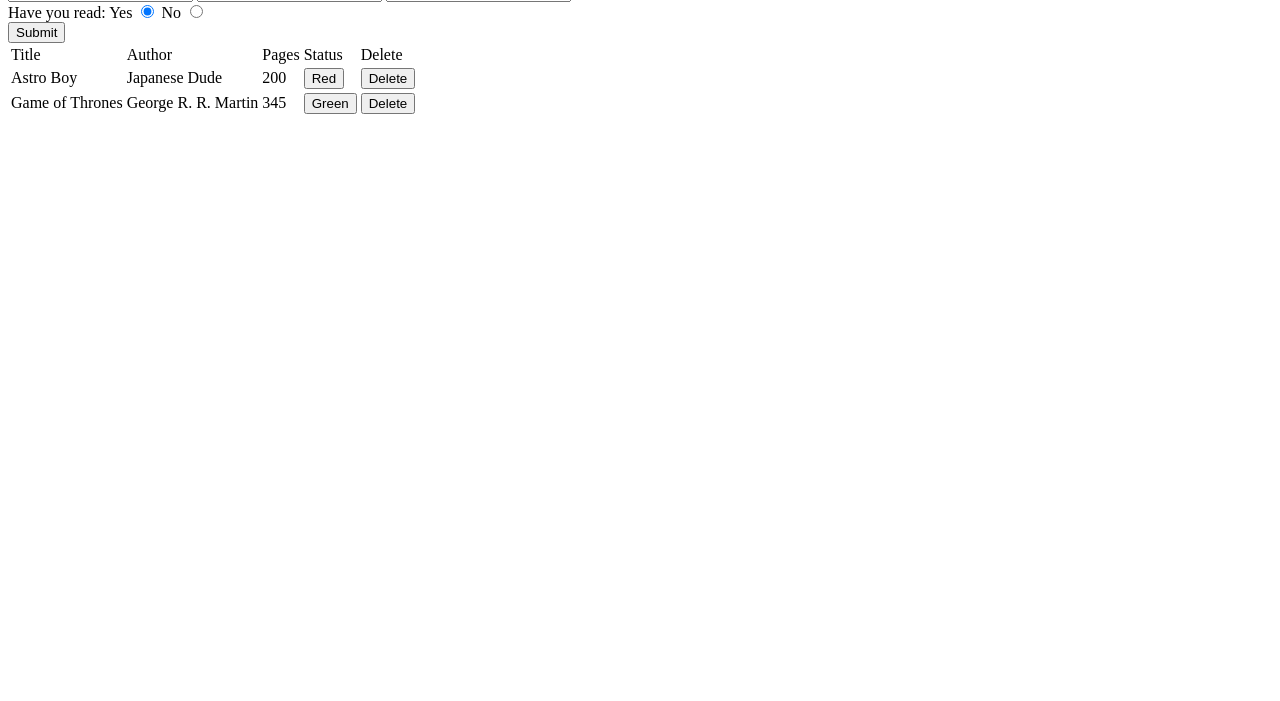
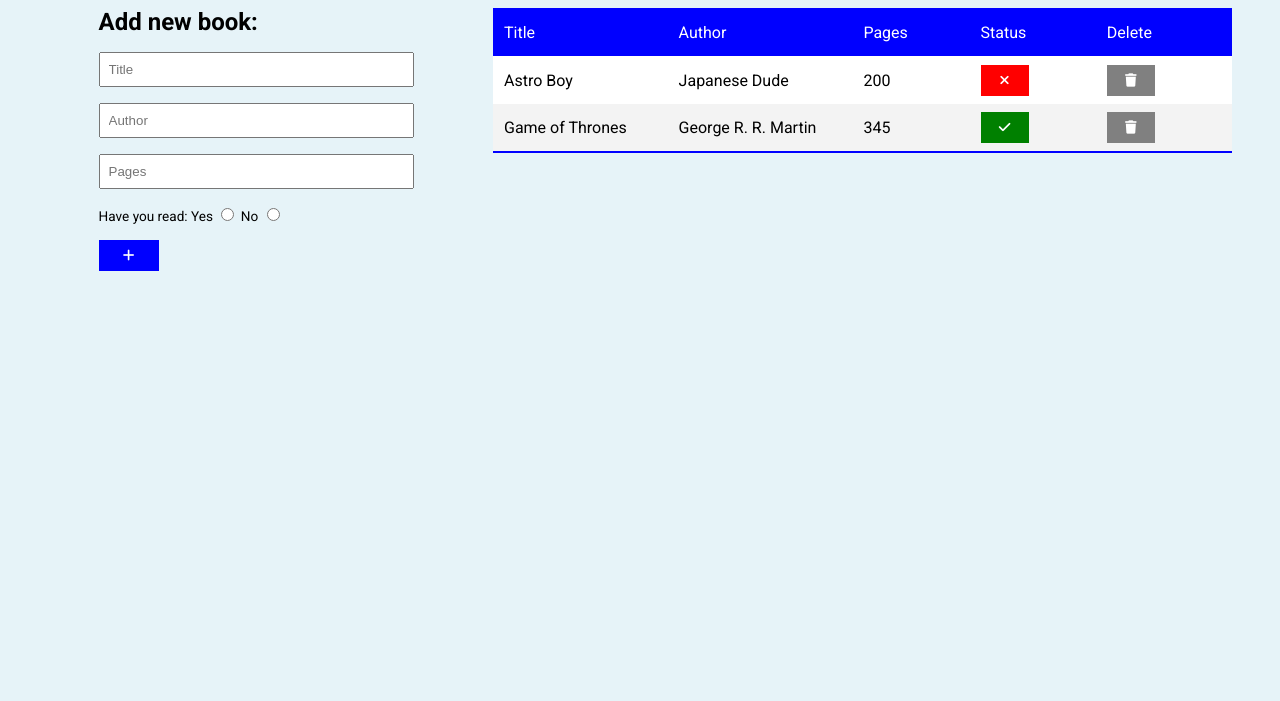
Before and after one commit to nielsero/library, a plain HTML site: page index.html in a window 1280 px wide. Shown: the part 99-800 px from the top of the page. Drawn offline with Linux system fonts and the light colour scheme.

Commit message:
Added css, icons and finished the layout. Fixed some form interactions with the table aswell

```diff
--- a/index.html
+++ b/index.html
@@ -5,35 +5,46 @@
     <meta http-equiv="X-UA-Compatible" content="IE=edge">
     <meta name="viewport" content="width=device-width, initial-scale=1.0">
     <title>Library</title>
+
+    <link rel="preconnect" href="https://fonts.googleapis.com">
+    <link rel="preconnect" href="https://fonts.gstatic.com" crossorigin>
+    <link href="https://fonts.googleapis.com/css2?family=Roboto:wght@300;400;700&display=swap" rel="stylesheet">
+
+    <link rel='stylesheet' href='./styles/main.css'>
+    <script src="https://kit.fontawesome.com/4939411770.js" crossorigin="anonymous"></script>
     <script src='./scripts/main.js' defer></script>
 </head>
 <body>
     <div class='container'>
         <header>
             <h1>Library</h1>
+            <i class='fas fa-book-open'></i>
         </header>
         <main>
             <div class= 'form-container'>
                 <form class='book-form'>
+                    <h2 class='form-title'>Add new book:</h2>
                     <label>
-                        <input name='title' type='text' placeholder='Title' required>
+                        <input class='input-field' name='title' type='text' placeholder='Title' required>
                     </label>
                     <label>
-                        <input name='author' type='text' placeholder='Author' required>
+                        <input class='input-field' name='author' type='text' placeholder='Author' required>
                     </label>
                     <label>
-                        <input name='pages' type='number' placeholder='Pages' min='0' required>
+                        <input class='input-field' name='pages' type='number' placeholder='Pages' min='0' required>
                     </label>
                     <div class='read-radios'>
                         Have you read:
                         <label> Yes
-                            <input type='radio' value='true' name='haveRead' checked>
+                            <input type='radio' value='true' name='haveRead' required>
                         </label>
                         <label> No
-                            <input type='radio' value='false' name='haveRead'>
+                            <input type='radio' value='false' name='haveRead' required>
                         </label>
                     </div>
-                    <button type='submit' class='submit-form-button'>Submit</button>
+                    <button class='submit-form-button' type='submit'>
+                        <i class='fas fa-plus'></i>
+                    </button>
                 </form>
             </div>
 
@@ -41,11 +52,11 @@
                 <table class='book-table'>
                     <thead>
                         <tr>
-                            <td>Title</td>
-                            <td>Author</td>
-                            <td>Pages</td>
-                            <td>Status</td>
-                            <td>Delete</td>
+                            <td class='title-td'>Title</td>
+                            <td class='author-td'>Author</td>
+                            <td class='pages-td'>Pages</td>
+                            <td class='status-td'>Status</td>
+                            <td class='delete-td'>Delete</td>
                         </tr>
                     </thead>
 
--- a/scripts/main.js
+++ b/scripts/main.js
@@ -78,7 +78,11 @@ const BOOK_TABLE_DOM = {
     createDeleteButton: function(bookIndex) {
         const deleteButton = document.createElement('button');
         deleteButton.setAttribute('data-book-index', bookIndex);
-        deleteButton.textContent = 'Delete';
+        deleteButton.classList.add('deleteButton');
+        const icon = document.createElement('i');
+        icon.classList.add('fas');
+        icon.classList.add('fa-trash');
+        deleteButton.appendChild(icon);
         deleteButton.addEventListener('click', this.handleDeleteButtonClick);
 
         return deleteButton;
@@ -87,7 +91,11 @@ const BOOK_TABLE_DOM = {
     createHaveReadButton: function(bookIndex) {
         const haveReadButton = document.createElement('button');
         haveReadButton.setAttribute('data-book-index', bookIndex);
-        haveReadButton.textContent = 'Green';
+        haveReadButton.classList.add('haveReadButton');
+        const icon = document.createElement('i');
+        icon.classList.add('fas');
+        icon.classList.add('fa-check');
+        haveReadButton.appendChild(icon);
         haveReadButton.addEventListener('click', this.handleHaveReadButtonClick);
 
         return haveReadButton;
@@ -96,7 +104,11 @@ const BOOK_TABLE_DOM = {
     createHaveNotReadButton: function(bookIndex) {
         const haveNotReadButton = document.createElement('button');
         haveNotReadButton.setAttribute('data-book-index', bookIndex);
-        haveNotReadButton.textContent = 'Red';
+        haveNotReadButton.classList.add('haveNotReadButton');
+        const icon = document.createElement('i');
+        icon.classList.add('fas');
+        icon.classList.add('fa-times');
+        haveNotReadButton.appendChild(icon);
         haveNotReadButton.addEventListener('click', this.handleHaveNotReadButtonClick);
 
         return haveNotReadButton;
@@ -133,21 +145,18 @@ const BOOK_FORM = {
     // Listener is a callback, cant use "this"
     handleSubmitButtonClick: function(event) {
         const formData = new FormData(BOOK_FORM.form);
-        console.log(BOOK_FORM.form);
         const title = formData.get('title');
         const author = formData.get('author');
         const pages = formData.get('pages');
-        const haveRead = formData.get('haveRead');
+        const haveRead = formData.get('haveRead') == 'true' ? true : false;
 
-        if(BOOK_FORM.isNameValid(title) && BOOK_FORM.isNameValid(author) && BOOK_FORM.isNumberValid(pages)) {
+        if(BOOK_FORM.isNameValid(title) && BOOK_FORM.isNameValid(author) && BOOK_FORM.isNumberValid(pages) && BOOK_FORM.isNameValid(pages) && (haveRead || !haveRead) ) {
             const book = new Book(title, author, pages, haveRead);
-
             LIBRARY.addBookToLibrary(book);
             BOOK_TABLE_DOM.displayAllBooks();
             BOOK_FORM.resetForm();
+            event.preventDefault(); // preventing focus on first input
         }
-
-        return false;
     },
 
     isNameValid: function(name) {
--- /dev/null
+++ b/styles/main.css
@@ -0,0 +1,158 @@
+body, h1, h2 {
+    margin: 0;
+    padding: 0;
+}
+
+/* ===== TYPOGRAPHY ====== */
+body {
+    font-family: 'Roboto', sans-serif;
+}
+
+.read-radios {
+    font-size: .85rem;
+}
+
+header {
+    font-size: 2rem;
+}
+
+header i {
+    font-size: 3.5rem;
+}
+
+/* ======= LAYOUT ======== */
+body {
+    background-color: #e6f3f8;
+}
+
+.container {
+    width: 100%;
+}
+
+header {
+    text-align: end;
+    padding: .5rem 3rem;
+    margin-bottom: 1rem;
+}
+
+header h1 {
+    display: inline;
+}
+
+header i {
+    margin-left: 1rem;
+    color: blue;
+}
+
+main {
+    display: flex;
+}
+
+.form-container {
+    width: 40%;
+    display: flex;
+    justify-content: center;
+}
+
+.book-form {
+    display: flex;
+    flex-direction: column;
+    width: 60%;
+}
+
+.form-title {
+    margin-bottom: 1rem;
+}
+
+.input-field {
+    width: 100%;
+    padding: .5rem .5rem;
+    margin-bottom: 1rem;
+}
+
+.read-radios {
+    margin-bottom: 1rem;
+}
+
+.submit-form-button {
+    width: 60px;
+    padding: .5rem;
+    background-color: blue;
+    color: white;
+    border-style: none;
+    cursor: pointer;
+}
+
+.submit-form-button:hover, .submit-form-button:active {
+    background-color: rgba(0, 0, 255, .9);
+}
+
+.table-container {
+    width: 60%;
+    padding-right: 3rem;
+}
+
+.book-table {
+    border-collapse: collapse;
+    width: 100%;
+}
+
+.title-td, .author-td {
+    width: 25%;
+}
+
+.book-table tr td:first-child {
+   padding-left: .7rem;
+}
+
+.book-table thead tr {
+    background-color: blue;
+    color: white;
+}
+
+.book-table thead td {
+    text-align: start;
+}
+
+.book-table tr {
+    height: 3rem;
+}
+
+.book-table tbody tr:nth-of-type(odd) {
+    background-color: white;
+}
+
+.book-table tbody tr:nth-of-type(even) {
+    background-color: #f3f3f3;
+}
+
+.book-table tbody tr:last-of-type {
+    border-bottom: 2px solid blue;
+}
+
+.haveReadButton {
+    background-color: green;
+    border-style: none;
+    color: white;
+    width: 3rem;
+    padding: .5rem;
+    cursor: pointer;
+}
+
+.haveNotReadButton {
+    background-color: red;
+    border-style: none;
+    color: white;
+    width: 3rem;
+    padding: .5rem;
+    cursor: pointer;
+}
+
+.deleteButton {
+    background-color: gray;
+    border-style: none;
+    color: white;
+    width: 3rem;
+    padding: .5rem;
+    cursor: pointer;
+}
```
